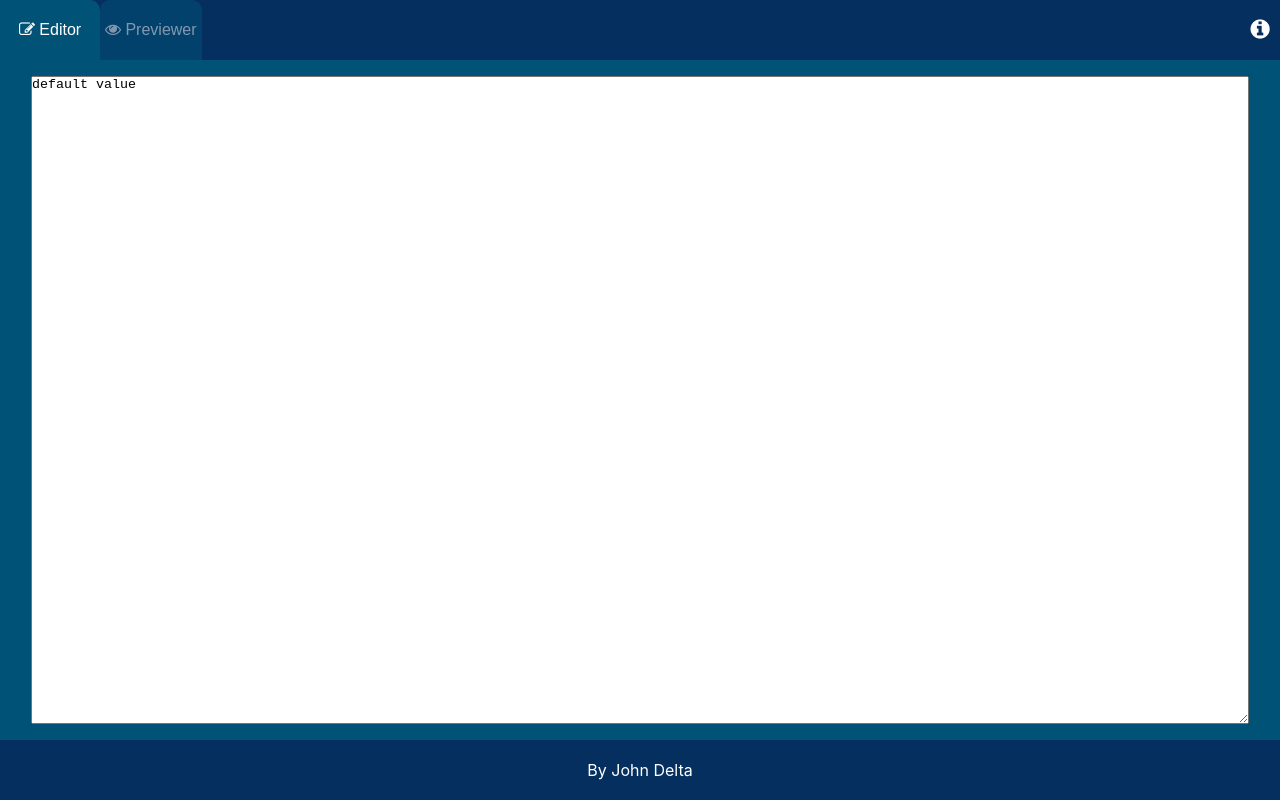
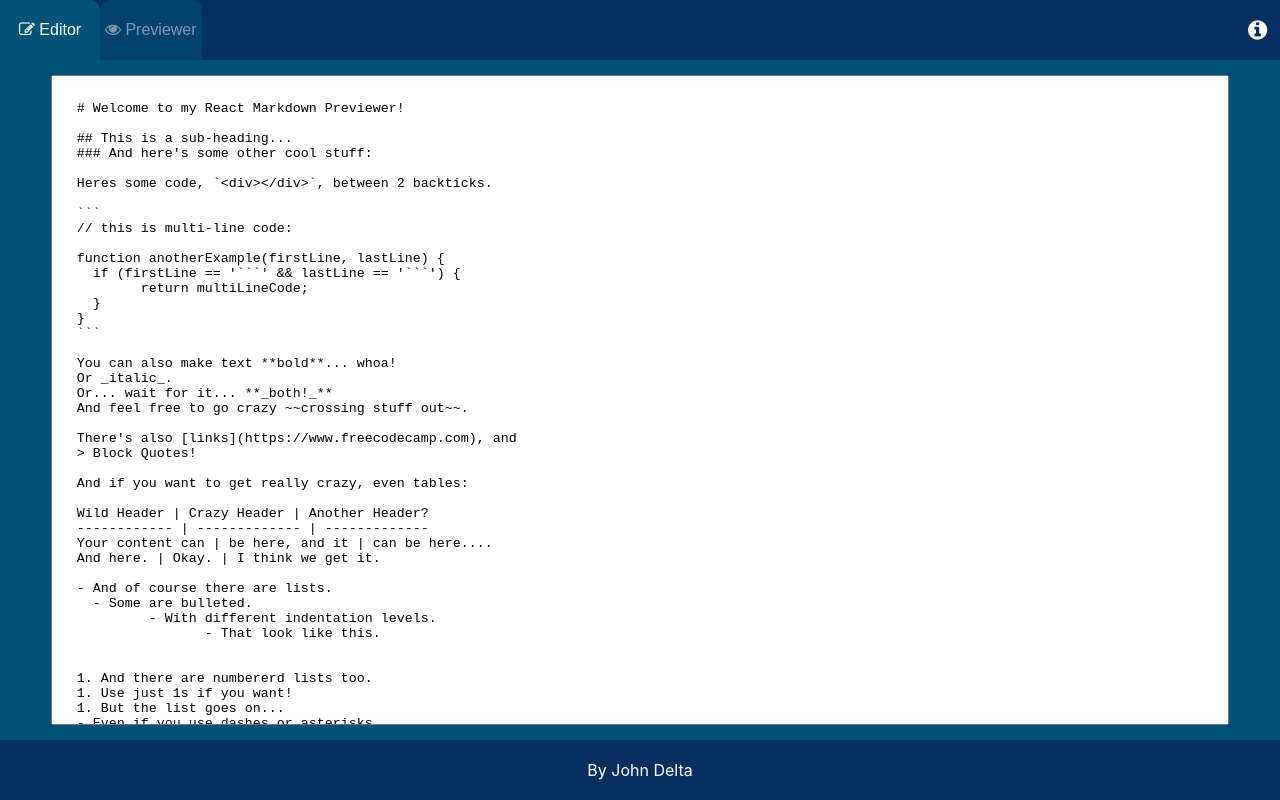
Before and after one commit to JohnDelta/markdown-previewer, a React (Create React App) app: page / in a window 1280 px wide. Built offline with nearby package versions, Linux system fonts and the light colour scheme.

Commit message:
added default text value

```diff
--- a/src/App.css
+++ b/src/App.css
@@ -58,8 +58,10 @@ footer a {
 }
 
 .Panel textarea {
-	width : 95%;
-	height : 95%;
+	width : 88%;
+	height : 88%;
+	resize : none;
+	padding : 25px;
 }
 
 .Editor {
@@ -73,8 +75,10 @@ footer a {
 .previewer-textarea {
 	color : #000000;
 	background-color : #FFFFFF;
-	width : 95%;
-	height : 95%;
+	width : 88%;
+	height : 88%;
+	padding : 25px;
+	overflow : scroll;
 }
 
 .TabLinks {
@@ -118,10 +122,14 @@ footer a {
 	background-color : transparent;
 	font-size : 1.4em;
 	border-radius : 50%;
-	min-width : 30px;
-	width : 30px;
+	width : 25px;
+	min-width : 25px;
 	height : 30px;
 	margin-left : auto;
 	align-self : center;
 	opacity : 1;
+	text-decoration : none;
+	display : flex;
+	justify-content : center;
+	align-items : center;
 }
--- a/src/Editor.js
+++ b/src/Editor.js
@@ -1,4 +1,7 @@
 import React from 'react';
+import getDefaultTextValue from './getDefaultTextValue';
+
+const defaultTextValue = getDefaultTextValue();
 
 class Editor extends React.Component {
 	constructor(props) {
@@ -12,7 +15,7 @@ class Editor extends React.Component {
 	/*Initialize editor-previewer value*/
 	componentWillMount() {
 		this.setState({
-			editorText : "default value"
+			editorText : defaultTextValue
 		});
 		this.props.handleChange(this.state.editorText);
 	}
--- a/src/TabLinks.js
+++ b/src/TabLinks.js
@@ -52,11 +52,14 @@ class TabLinks extends React.Component {
 					id="PreviewerBtn">
 					<i className="fa fa-eye"></i> Previewer
 				</button>
-				<button
+				<a
 					className="info-option option-tab"
-					title="How to write">
+					title="See the Github Flavored Markdown Documentation"
+					rel="noopener noreferrer"
+					target="_blank"
+					href="https://github.github.com/gfm/">
 					<i className="fa fa-info-circle"></i>
-				</button>
+				</a>
 			</div>
 		);
 	}
--- /dev/null
+++ b/src/getDefaultTextValue.js
@@ -0,0 +1,48 @@
+
+export default function getDefaultTextValue() {
+	return `# Welcome to my React Markdown Previewer!
+
+## This is a sub-heading...
+### And here's some other cool stuff:
+
+Heres some code, \`<div></div>\`, between 2 backticks.
+
+\`\`\`
+// this is multi-line code:
+
+function anotherExample(firstLine, lastLine) {
+  if (firstLine == '\`\`\`' && lastLine == '\`\`\`') {
+	return multiLineCode;
+  }
+}
+\`\`\`
+
+You can also make text **bold**... whoa!
+Or _italic_.
+Or... wait for it... **_both!_**
+And feel free to go crazy ~~crossing stuff out~~.
+
+There's also [links](https://www.freecodecamp.com), and
+> Block Quotes!
+
+And if you want to get really crazy, even tables:
+
+Wild Header | Crazy Header | Another Header?
+------------ | ------------- | -------------
+Your content can | be here, and it | can be here....
+And here. | Okay. | I think we get it.
+
+- And of course there are lists.
+  - Some are bulleted.
+	 - With different indentation levels.
+		- That look like this.
+
+
+1. And there are numbererd lists too.
+1. Use just 1s if you want!
+1. But the list goes on...
+- Even if you use dashes or asterisks.
+* And last but not least, let's not forget embedded images:
+
+![React Logo w/ Text](https://goo.gl/Umyytc)`;
+}
```
